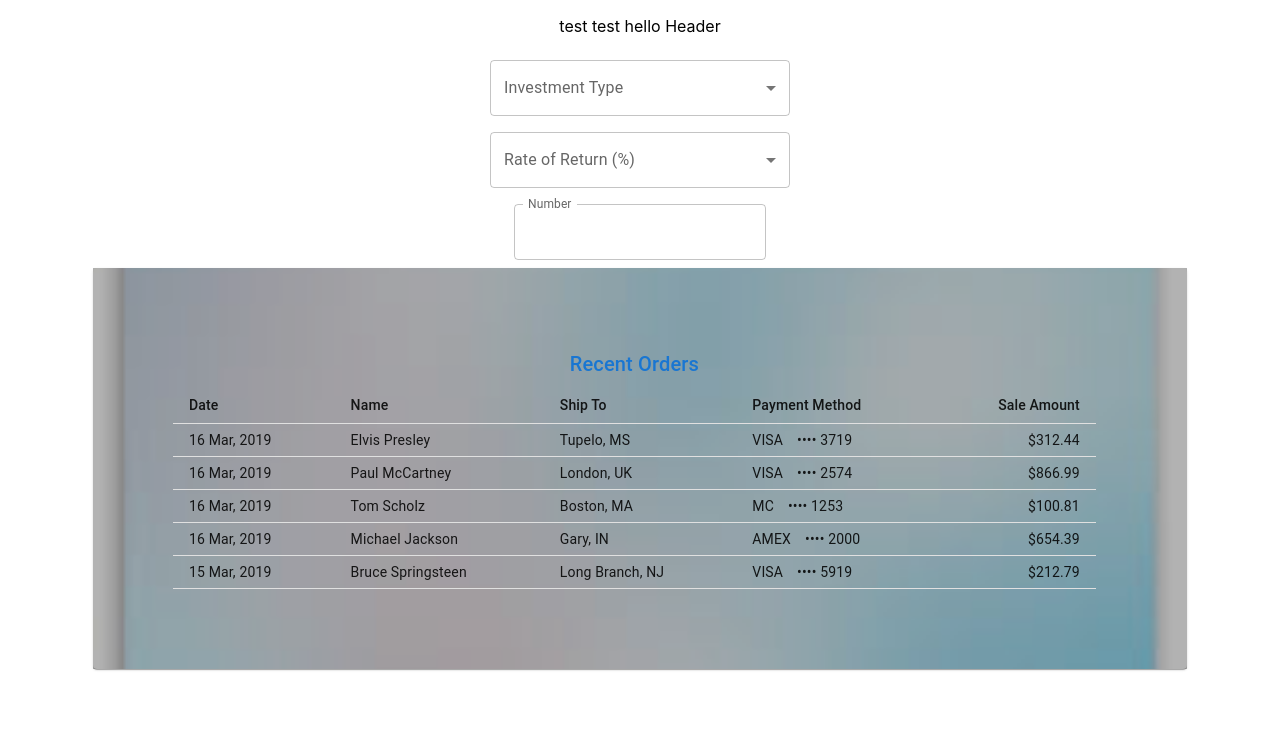
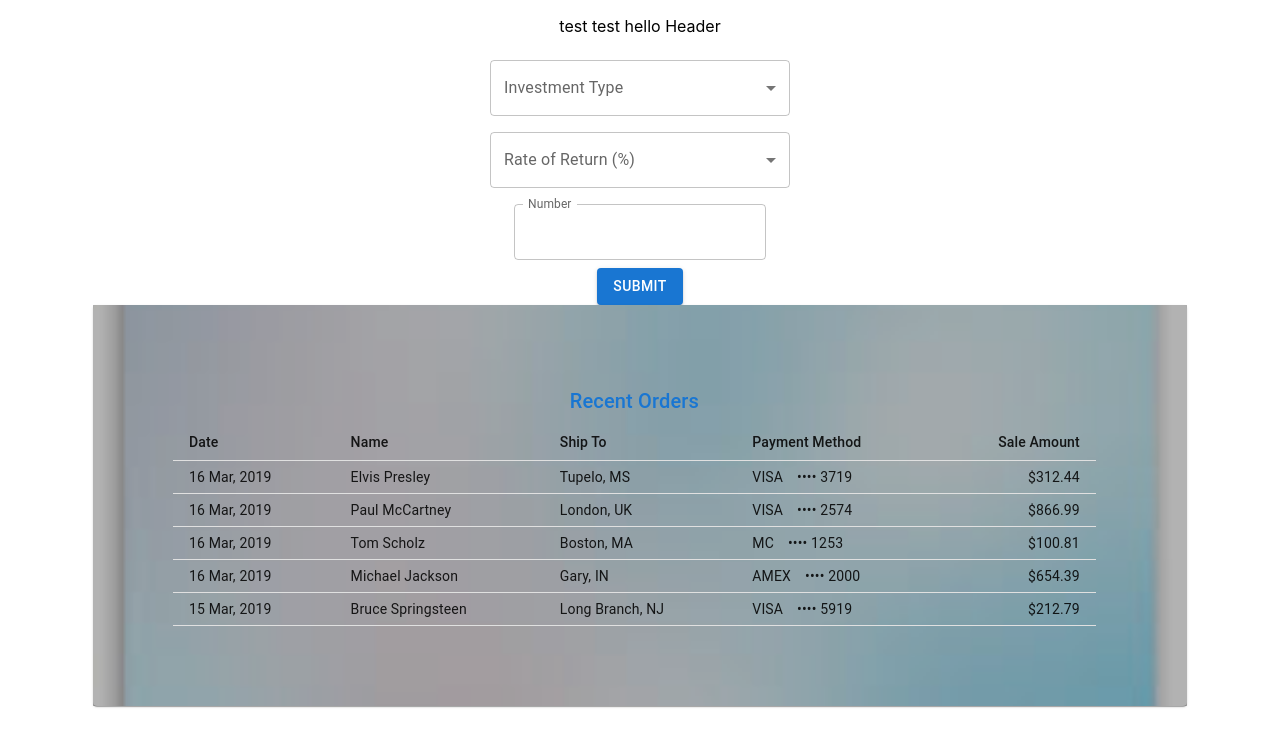
Before and after one commit to evelyn-tse/ghh-2022, a React (Create React App) app: page / in a window 1280 px wide. Shown: the top 746 px of the page. Built offline with nearby package versions, Linux system fonts and the light colour scheme.

Commit message:
button triggered!

```diff
--- a/src/Components/RoiCalc/RoiCalc.js
+++ b/src/Components/RoiCalc/RoiCalc.js
@@ -3,6 +3,7 @@ import Parameters from "./InvestType.js";
 import Return from "./InvestReturn.js";
 import Duration from "./Duration.js";
 import InvestTable from "./InvestTable.js";
+import Button from '@mui/material/Button';
 
 
 const RoiCalc = () => {
@@ -13,6 +14,7 @@ const RoiCalc = () => {
         <Parameters amountMoney={amountMoney} setAmountMoney={setAmountMoney} startingAmount={startingAmount} setStartingAmount={setStartingAmount}/>
         <Return amountMoney={amountMoney} setAmountMoney={setAmountMoney} startingAmount={startingAmount} setStartingAmount={setStartingAmount}/>
         <Duration amountMoney={amountMoney} setAmountMoney={setAmountMoney} startingAmount={startingAmount} setStartingAmount={setStartingAmount}/>
+        <Button variant="contained" onClick={() => {alert('clicked');}}>Submit</Button>
         <InvestTable amountMoney={amountMoney} setAmountMoney={setAmountMoney} startingAmount={startingAmount} setStartingAmount={setStartingAmount}/>
     </div>
   );
```
